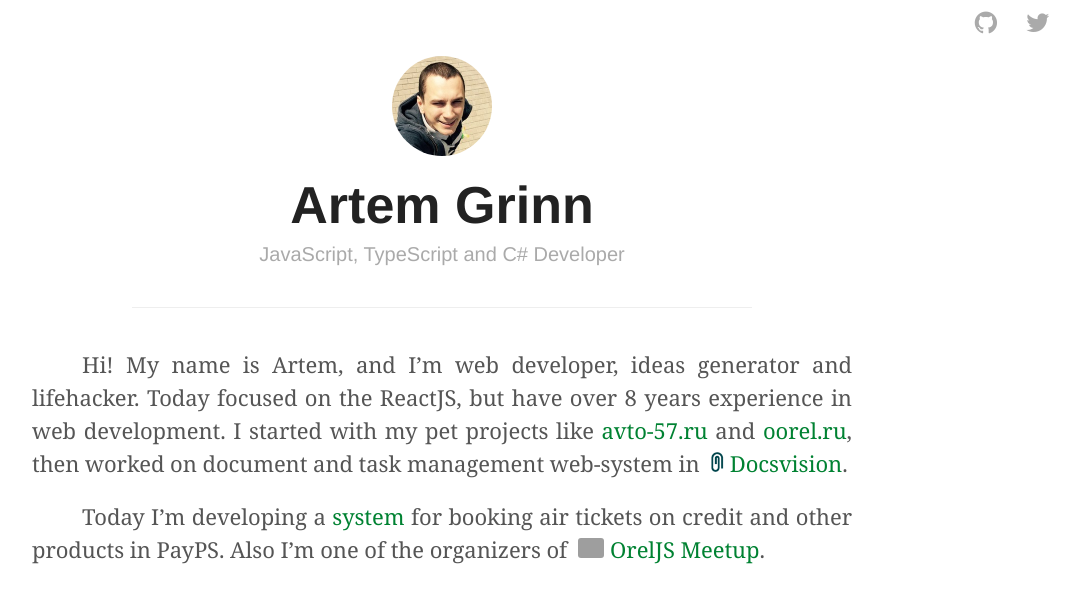
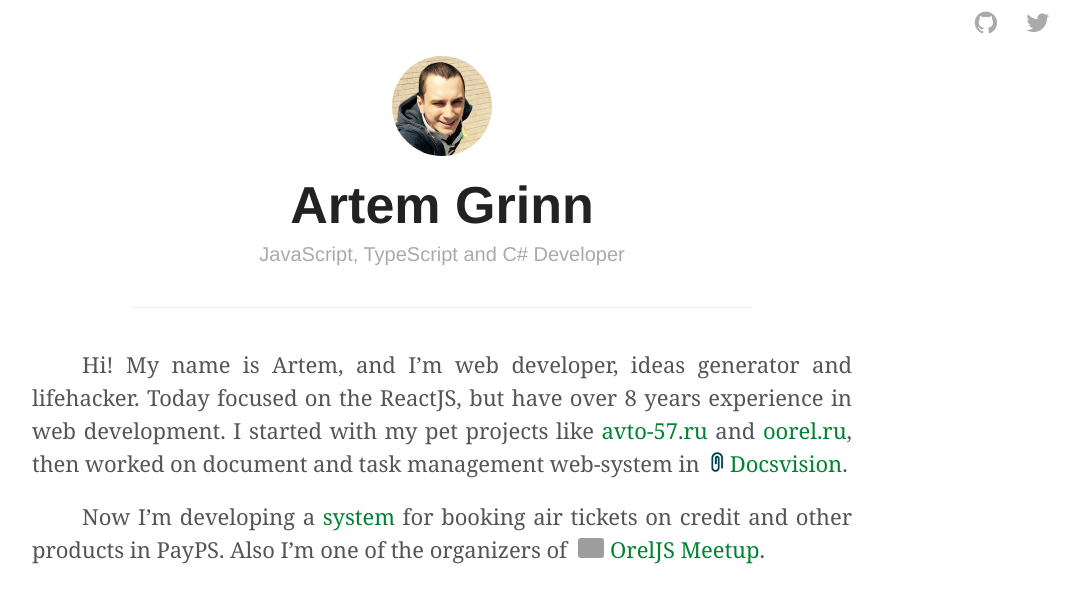
Before and after one commit to ArtemGrinn/artemgrinn.github.io, a Jekyll site: the page built from index.md, in a window 1280 px wide. Shown: the top 603 px of the page, without its empty margins (198-1277 px from the left). Built offline with Jekyll 4.4.1, drawn with Linux system fonts in a browser that asks for light colours.

Commit message:
Update index.md

```diff
--- a/index.md
+++ b/index.md
@@ -6,4 +6,4 @@ Hi! My name is Artem, and I'm web developer, ideas generator and lifehacker. Tod
 I started with my pet projects like [avto-57.ru](http://avto-57.ru) and [oorel.ru](http://oorel.ru), then worked on document and task management web-system in ![DV logo](http://artemgrinn.github.io/assets/images/dv.png) [Docsvision](http://www.docsvision.com/products/legkiy-klient/).
 
 
-Today I'm developing a [system](https://travel.payps.ru/bilet) for booking air tickets on credit and other products in PayPS. Also I'm one of the organizers of ![OrelJS logo](http://artemgrinn.github.io/assets/images/oreljs.svg) [OrelJS Meetup](http://oreljs.ru).
+Now I'm developing a [system](https://travel.payps.ru/bilet) for booking air tickets on credit and other products in PayPS. Also I'm one of the organizers of ![OrelJS logo](http://artemgrinn.github.io/assets/images/oreljs.svg) [OrelJS Meetup](http://oreljs.ru).
```
